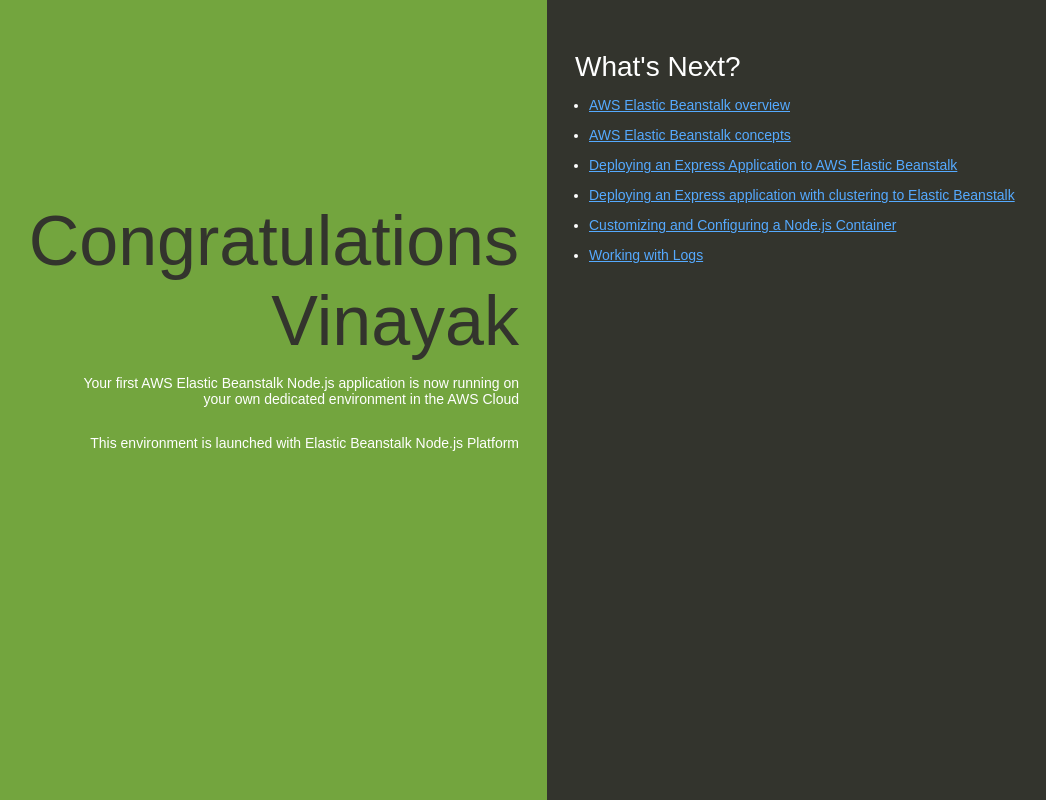
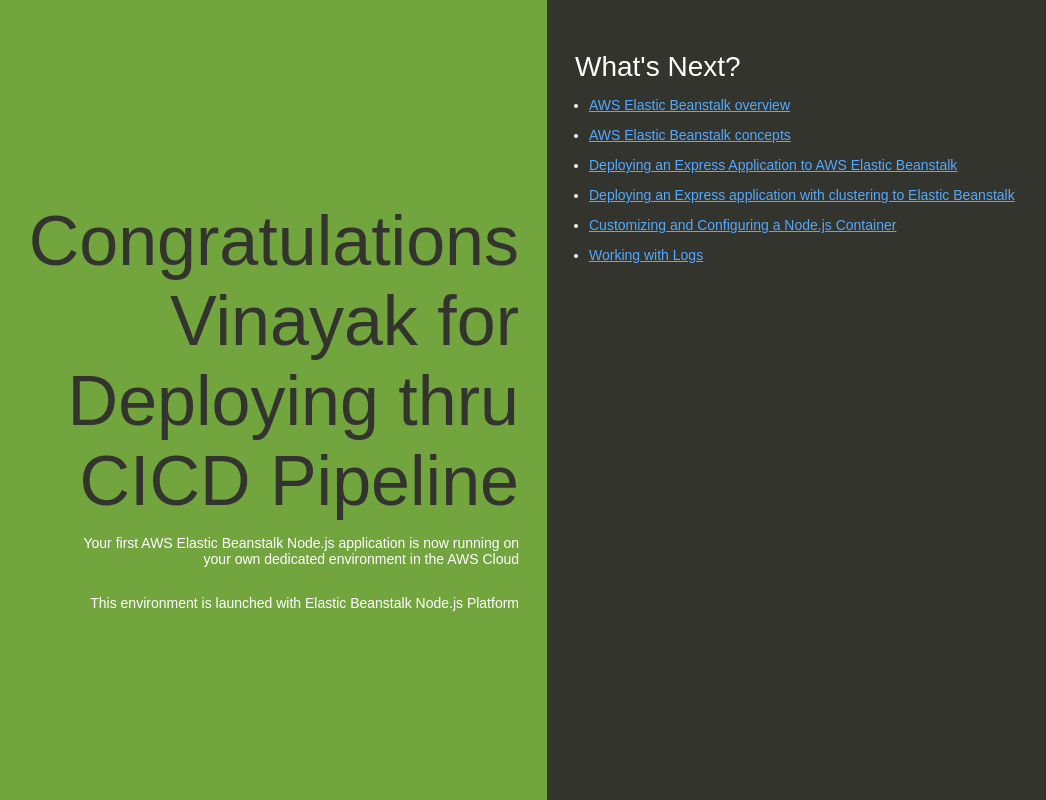
Before and after one commit to VinayakN99/VinayakN99, a website: page index.html in a window 1280 px wide. Shown: the whole page, without its empty margins (93-1139 px from the left). Drawn offline with Linux system fonts and the light colour scheme.

Commit message:
updated nodejs

```diff
--- a/index.html
+++ b/index.html
@@ -74,7 +74,7 @@
   </head>
   <body>
     <div class="textColumn">
-      <h1>Congratulations Vinayak</h1>
+      <h1>Congratulations Vinayak for Deploying thru CICD Pipeline</h1>
       <p>Your first AWS Elastic Beanstalk Node.js application is now running on your own dedicated environment in the AWS Cloud</p>
       <p>This environment is launched with Elastic Beanstalk Node.js Platform</p>
     </div>
```
